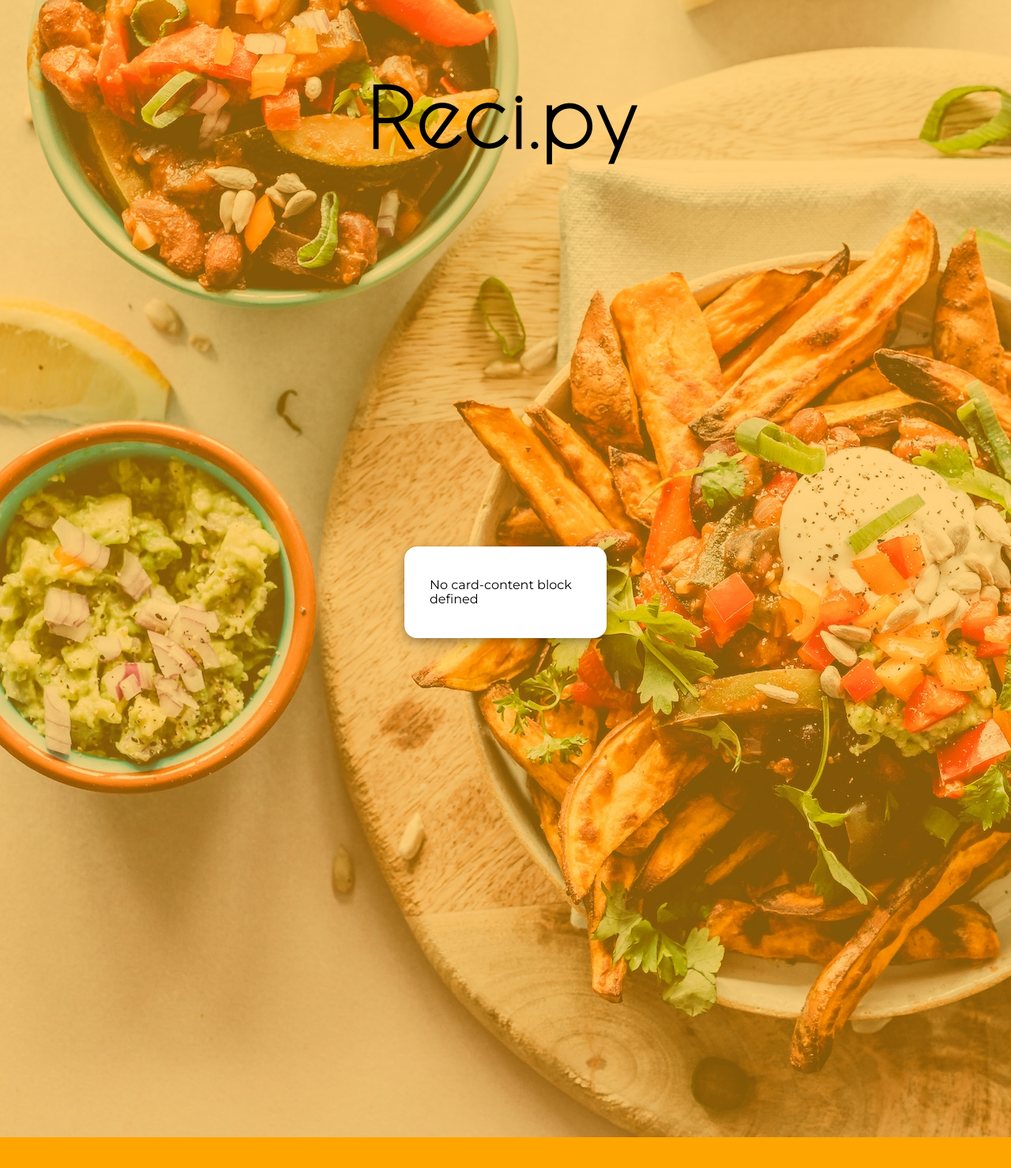
After one commit to dominicwild/Django-Test-Project, a Django app: template djangosite/recipe_site/templates/recipe_site/landing_base.html in a window 1280 px wide. The commit adds this page. Shown: the top 1479 px of the page at 79% size. Run offline with Django 4.2, Linux system fonts and the light colour scheme; the template is opened without the code that fills it, so the values that code supplies are empty; style sheets or scripts are compiled from the project's sources.

Commit message:
Create base template for login page

```diff
--- /dev/null
+++ b/djangosite/recipe_site/static/recipe_site/css/landing_base.scss
@@ -0,0 +1,65 @@
+@import "base.scss";
+
+body {
+  background-color: orange;
+}
+
+.heading {
+  position: absolute;
+  width: 100%;
+
+  h1 {
+    text-align: center;
+    font-family: Queensides, serif;
+    font-size: 7em;
+  }
+}
+
+.errorlist.nonfield {
+  list-style: none;
+  text-align: left;
+  font-size: 0.75em;
+  color: black;
+  background-color: rgba(223, 79, 79, 0.28);
+  padding: 0.2em;
+  border-radius: 0.3em;
+}
+
+.center-container {
+
+  display: flex;
+  justify-content: center;
+  align-items: center;
+  height: 100vh;
+
+  .background {
+    position: absolute;
+    overflow: hidden;
+    width: 100%;
+    height: 100%;
+    opacity: 0.5;
+    z-index: -1;
+  }
+
+  .logged-in-text {
+    color: #027e17;
+  }
+
+  .card-container {
+
+    display: flex;
+    flex-direction: column;
+
+    padding: 1.5em 2em;
+    width: 20%;
+
+    background-color: white;
+    border: white;
+    border-radius: 1em;
+    box-shadow: 0 4px 8px 0 rgba(0, 0, 0, 0.2), 0 6px 20px 0 rgba(0, 0, 0, 0.19);
+
+    h1 {
+      margin: 0 0 0.5em 0;
+    }
+  }
+}
--- /dev/null
+++ b/djangosite/recipe_site/templates/recipe_site/landing_base.html
@@ -0,0 +1,36 @@
+{% load static %}
+
+<!doctype html>
+<html lang="en">
+    <head>
+        <meta charset="UTF-8">
+        <meta name="viewport"
+              content="width=device-width, user-scalable=no, initial-scale=1.0, maximum-scale=1.0, minimum-scale=1.0">
+        <meta http-equiv="X-UA-Compatible" content="ie=edge">
+        <title>Recipe Login</title>
+
+        {% block headers %}
+
+        {% endblock %}
+        <link rel="stylesheet" href="{% static 'recipe_site/css/landing_base.css' %}">
+    </head>
+    <body>
+
+        <div class="heading">
+            <h1>Reci.py</h1>
+        </div>
+
+        <div class="center-container">
+            <div class="background">
+                <img src="{% static "recipe_site/images/login-background.jpg" %}"
+                     alt="Good looking food"/>
+            </div>
+            <div class="card-container">
+                {% block card-content %}
+                    <p>No card-content block defined</p>
+                {% endblock %}
+            </div>
+        </div>
+
+    </body>
+</html>
```
Also changed, not shown: djangosite/recipe_site/static/recipe_site/css/login.scss (+0 -50 lines), djangosite/recipe_site/templates/recipe_site/login.html (+6 -29 lines).
